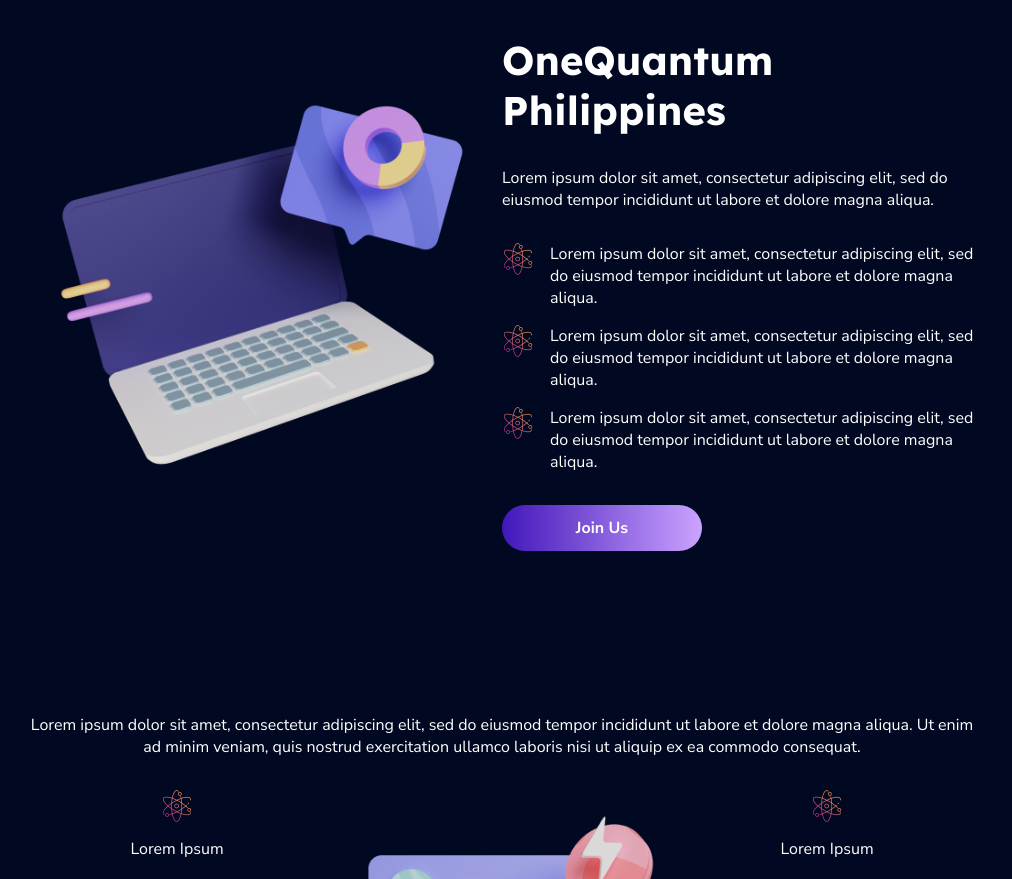
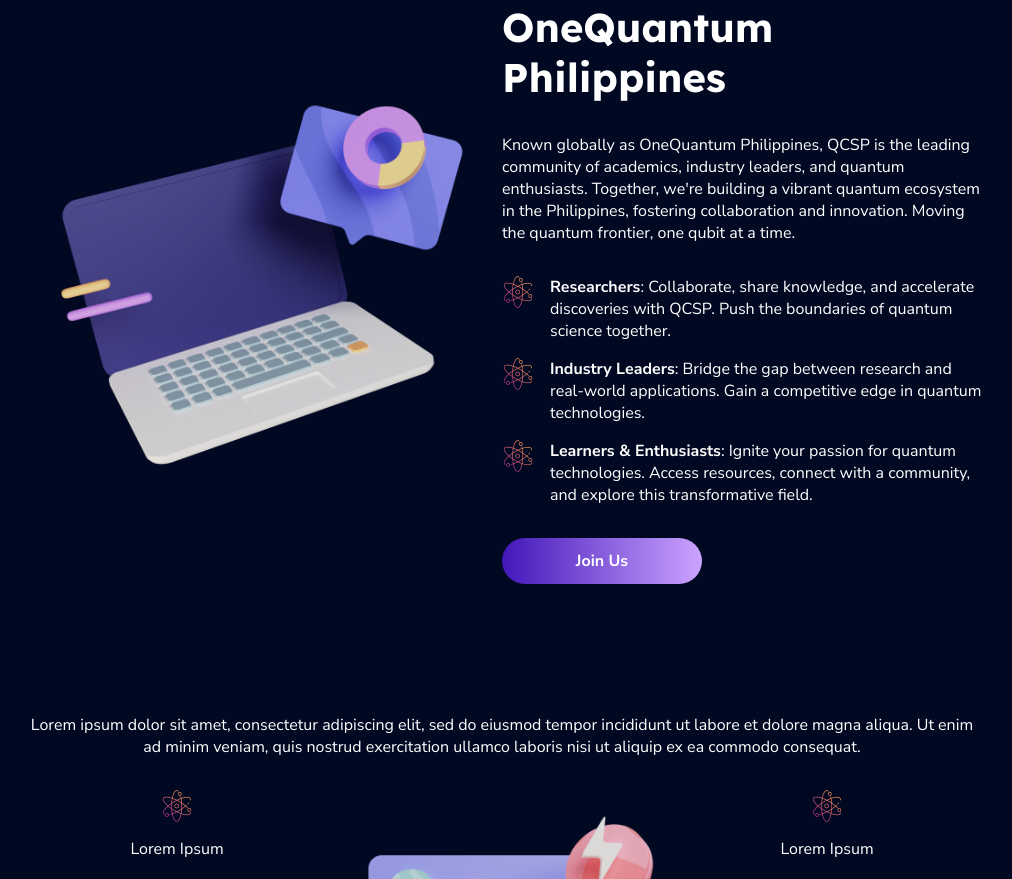
Before and after one commit to OQPH-Web-Projects/OQPH-Main-Website, a React (Create React App) app: page / in a window 1280 px wide. Shown: the part 1921-2800 px from the top of the page, without its empty margins (138-1150 px from the left). Built offline with nearby package versions, Linux system fonts and the light colour scheme.

Commit message:
add home and partnership content

```diff
--- a/src/data/partnershipData.js
+++ b/src/data/partnershipData.js
@@ -5,22 +5,22 @@
 export const partnershipData = [
     {
         image: <MdVolunteerActivism className="cta-icon volunteer-icon" />,
-        action: 'Volunteer',
-        info: 'Lorem ipsum dolor sit amet, consectetur adipiscing elit, sed do eiusmod tempor incididunt ut labore et dolore magna aliqua',
+        action: 'Join Our Team',
+        info: 'Help shape the future of quantum! Collaborate with passionate minds on high-impact initiatives.',
         text: 'Become a Volunteer',
         style: 'variation-1'
     },
     {
         image: <FaHandshake className="cta-icon partnership-icon" />,
         action: 'Partner with us',
-        info: 'Lorem ipsum dolor sit amet, consectetur adipiscing elit, sed do eiusmod tempor incididunt ut labore et dolore magna aliqua',
+        info: 'Upskill your workforce and accelerate research and industry applications through our programs.',
         text: 'Become a Partner',
         style: 'variation-2'
     },
     {
         image: <MdAddLocationAlt className="cta-icon chapter-icon" />,
         action: 'Build a New Chapter',
-        info: 'Lorem ipsum dolor sit amet, consectetur adipiscing elit, sed do eiusmod tempor incididunt ut labore et dolore magna aliqua',
+        info: 'Lead the local quantum movement.  Spark a quantum revolution in your region!',
         text: 'Check Requirements',
         style: 'variation-3'
     }
--- a/src/pages/Home/Home.js
+++ b/src/pages/Home/Home.js
@@ -39,7 +39,7 @@
 			{/* ==== Hero Section ==== */}
 			<div className='hero section'>
 				<h1>OneQuantum Philippines</h1>
-				<p>Lorem ipsum dolor sit amet, consectetur adipiscing elit, sed do eiusmod tempor incididunt ut labore et dolore magna aliqua.</p>
+				<p>Empowering Filipino Talents in Quantum Science and Technologies.</p>
 				<div className='hero-cta'>
 					<Button text='Join Us' color='gradient' target='collaboration' />
 					<Button text='Learn More' color='outline' target='about' />
@@ -98,19 +98,19 @@
 				<div className='about-text column-2'>
 					<p className='caption'>About Us</p>
 					<h2>OneQuantum Philippines</h2>
-					<p>Lorem ipsum dolor sit amet, consectetur adipiscing elit, sed do eiusmod tempor incididunt ut labore et dolore magna aliqua.</p>
+					<p>Known globally as OneQuantum Philippines, QCSP is the leading community of academics, industry leaders, and quantum enthusiasts. Together, we're building a vibrant quantum ecosystem in the Philippines, fostering collaboration and innovation. Moving the quantum frontier, one qubit at a time. </p>
 					<div className='about-details'>
 						<div className='about-details-content' >
 							<img className='icon' src={iconPlaceholder} alt='icon' />
-							<p>Lorem ipsum dolor sit amet, consectetur adipiscing elit, sed do eiusmod tempor incididunt ut labore et dolore magna aliqua.</p>
+							<p><strong>Researchers</strong>: Collaborate, share knowledge, and accelerate discoveries with QCSP. Push the boundaries of quantum science together.</p>
 						</div>
 						<div className='about-details-content' >
 							<img className='icon' src={iconPlaceholder} alt='icon' />
-							<p>Lorem ipsum dolor sit amet, consectetur adipiscing elit, sed do eiusmod tempor incididunt ut labore et dolore magna aliqua.</p>
+							<p><strong>Industry Leaders</strong>: Bridge the gap between research and real-world applications. Gain a competitive edge in quantum technologies.</p>
 						</div>
 						<div className='about-details-content' >
 							<img className='icon' src={iconPlaceholder} alt='icon' />
-							<p>Lorem ipsum dolor sit amet, consectetur adipiscing elit, sed do eiusmod tempor incididunt ut labore et dolore magna aliqua.</p>
+							<p><strong>Learners & Enthusiasts</strong>: Ignite your passion for quantum technologies. Access resources, connect with a community, and explore this transformative field.</p>
 						</div>
 					</div>
 					<Button text='Join Us' color='gradient' target='collaboration' />
```
